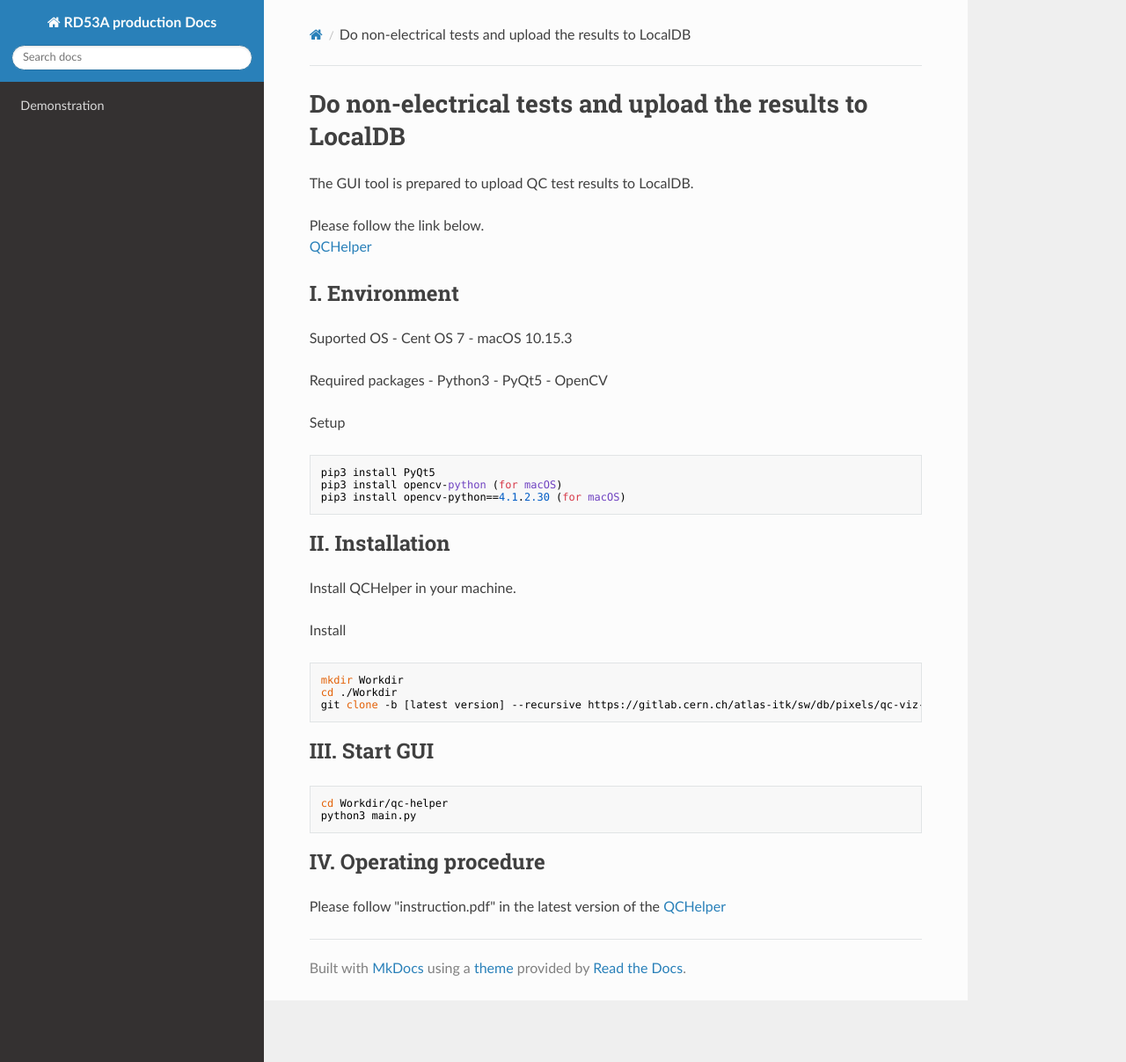
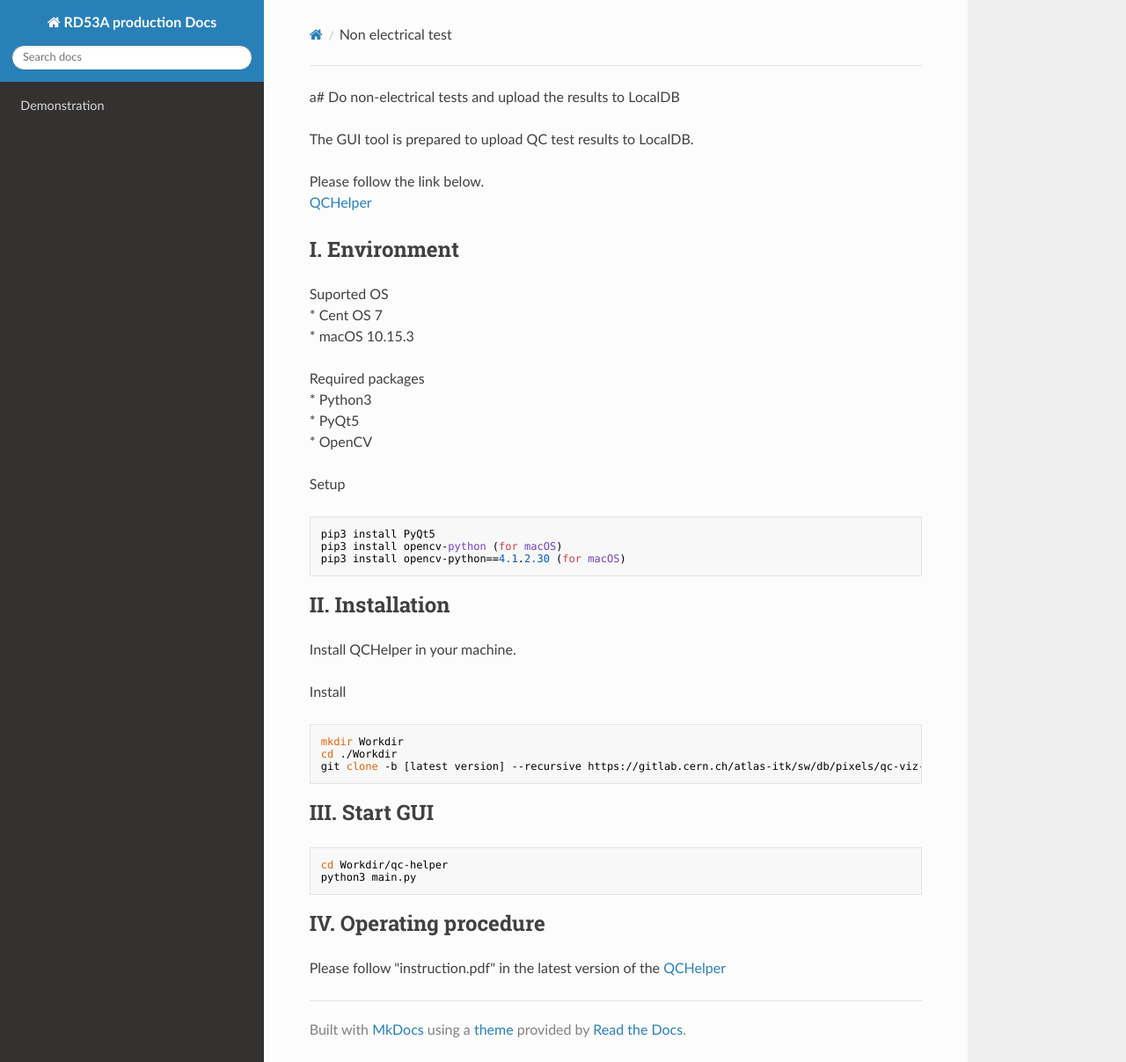
Before and after one commit to jlab-hep/-rd53a_software_doc, an MkDocs documentation site: the page built from docs/non_electrical_test.md, in a window 1280 px wide and 1207 px high. Shown: the whole window at 88% size. Built offline with MkDocs 1.6.1, drawn with Linux system fonts in a browser that asks for light colours; nearby versions of some CDN libraries; old or Windows-style settings are respelled for this version of MkDocs.

Commit message:
edit non electrical_test.md

````diff
--- a/docs/non_electrical_test.md
+++ b/docs/non_electrical_test.md
@@ -1,4 +1,4 @@
-# Do non-electrical tests and upload the results to LocalDB
+a\# Do non-electrical tests and upload the results to LocalDB
 
 The GUI tool is prepared to upload QC test results to LocalDB.<br>
 <br>
@@ -6,14 +6,14 @@ Please follow the link below.<br>
 [QCHelper](https://gitlab.cern.ch/atlas-itk/sw/db/pixels/qc-viz-tools-dev/qc-helper/-/tree/master)
 <br>
 ## I. Environment
-Suported OS
-- Cent OS 7
-- macOS 10.15.3
+Suported OS<br>
+* Cent OS 7<br>
+* macOS 10.15.3<br>
 
-Required packages
--  Python3
--  PyQt5
--  OpenCV
+Required packages<br>
+* Python3<br>
+* PyQt5<br>
+* OpenCV<br>
 
 Setup<br>
 ```
````
